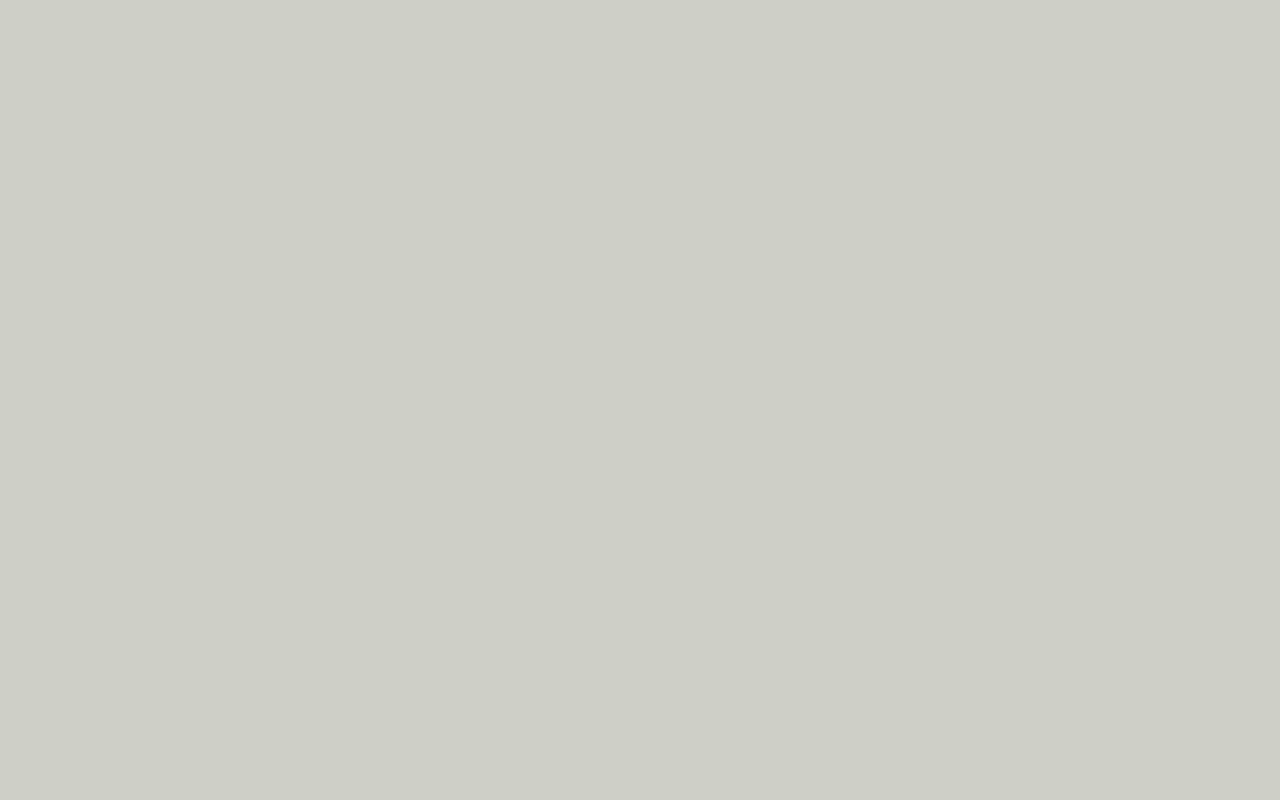
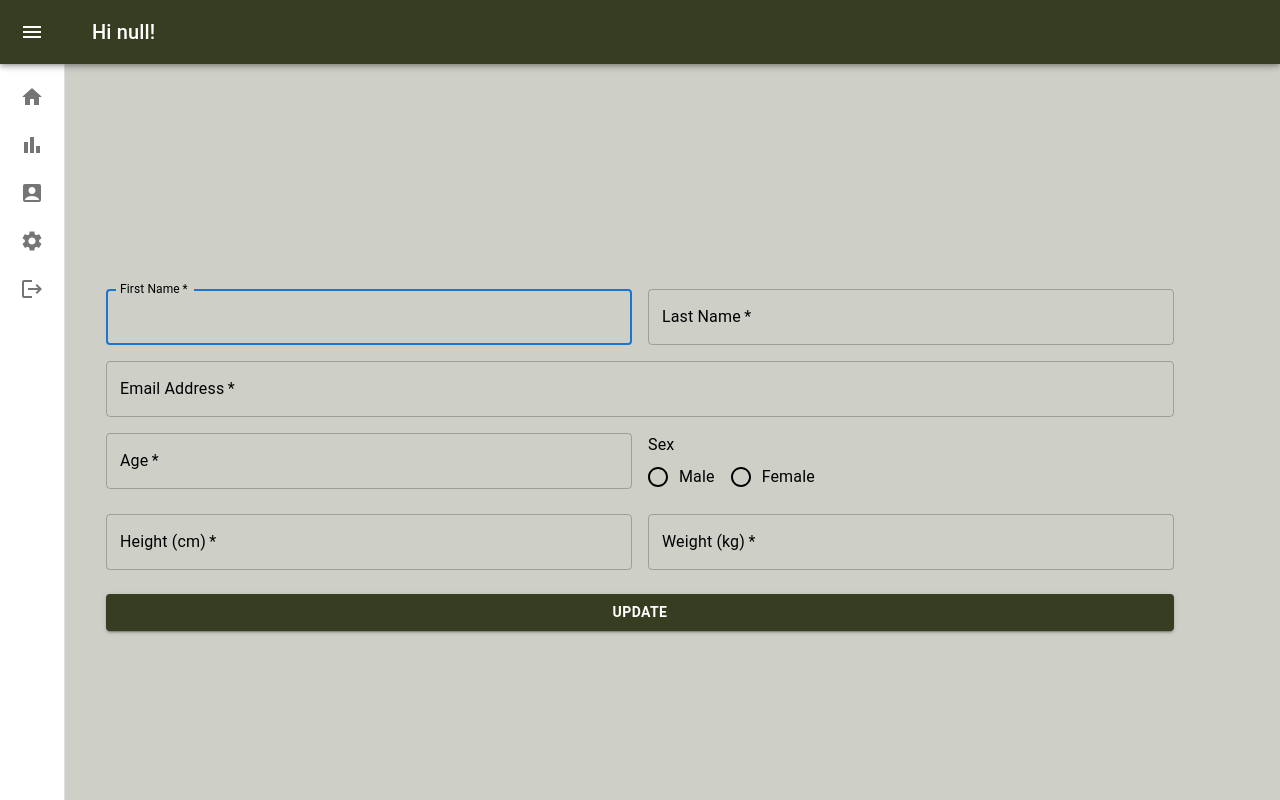
Before and after one commit to valenbia36/2023-lalibertadavanza-frontend, a React (Create React App) app: page /myProfile in a window 1280 px wide. Before the commit this address had no page. Built offline with nearby package versions, Linux system fonts and the light colour scheme; no server answers.

Commit message:
update user - my profile screen

```diff
--- a/src/App.js
+++ b/src/App.js
@@ -5,6 +5,7 @@ import SignUp from "./screens/SignUp";
 import Main from "./screens/Main";
 import ResetPassword from "./screens/ResetPassword";
 import Statistics from "./screens/Statistics";
+import MyProfile from './screens/MyProfile'
 import "./styles/Home.css";
 import { SnackbarProvider } from "notistack";
 
@@ -18,6 +19,7 @@ export default function App() {
           <Route path="main" element={<Main />} />
           <Route path="resetPassword" element={<ResetPassword />} />
           <Route path="statistics" element={<Statistics />} />
+          <Route path="myProfile" element={<MyProfile />} />
         </Routes>
       </SnackbarProvider>
     </div>
--- a/src/components/Drawer.jsx
+++ b/src/components/Drawer.jsx
@@ -146,7 +146,7 @@ export default function MiniDrawer({ user }) {
   };
 
   const navigateToMyProfileScreen = () =>{
-    //...
+    navigate("/myProfile", { replace: true });
   }
 
   const navigateToSettingsScreen = () =>{
--- a/src/components/Tables/FoodTable.jsx
+++ b/src/components/Tables/FoodTable.jsx
@@ -57,9 +57,9 @@ export default function FoodTable({filterOpen}) {
 
   const [foods, setFoods] = useState([]);
   const [totalItems, setTotalItems] = useState(0);
-  const [selectedCategory, setSelectedCategory] = useState(""); // Agrega estado para la categoría seleccionada
+  const [selectedCategory, setSelectedCategory] = useState("");
   const [page, setPage] = React.useState(0);
-  const [noResults, setNoResults] = useState(false); // Nuevo estado para controlar si no se encuentran resultados
+  const [noResults, setNoResults] = useState(false);
 
   const getFoods = async () => {
     const response = await fetch("http://localhost:3001/api/foods/", {
@@ -76,7 +76,7 @@ export default function FoodTable({filterOpen}) {
 
   useEffect(() => {
     getFoods();
-  }, []); // Ejecuta getFoods al cargar el componente
+  }, []);
 
   const handleChangePage = (event, newPage) => {
     setPage(newPage);
@@ -117,7 +117,7 @@ export default function FoodTable({filterOpen}) {
   }, [selectedCategory]);
 
   useEffect(() => {
-    if(filterOpen == false){
+    if(filterOpen === false){
       setSelectedCategory('');
       getFoods();
     }
--- /dev/null
+++ b/src/screens/MyProfile.js
@@ -0,0 +1,270 @@
+import Drawer from "../components/Drawer";
+import * as React from "react";
+import Button from "@mui/material/Button";
+import CssBaseline from "@mui/material/CssBaseline";
+import TextField from "@mui/material/TextField";
+import Grid from "@mui/material/Grid";
+import Box from "@mui/material/Box";
+import Container from "@mui/material/Container";
+import { createTheme, ThemeProvider } from "@mui/material/styles";
+import { FormControl, FormControlLabel, FormLabel, Radio, RadioGroup } from "@mui/material";
+import { useSnackbar } from "notistack";
+
+const defaultTheme = createTheme();
+
+const MyProfile = () => {
+
+    const { enqueueSnackbar } = useSnackbar();
+
+    const [user, setUser] = React.useState({
+        firstName: "",
+        lastName: "",
+        email: "",
+        password: "",
+        age: "",
+        sex: "",
+        height: "",
+        weight: "",
+    });
+
+    React.useEffect(() => {
+      getUserById();
+    }, []);
+
+    const getUserById = async () => {
+        const response = await fetch(
+          "http://localhost:3001/api/auth/users/" + localStorage.getItem("userId"), {
+            method: "GET",
+            headers: {
+              "Content-Type": "application/json",
+              Authorization: "Bearer " + localStorage.getItem("token"),
+            },
+          }
+        );
+
+        const data = await response.json();
+        console.log(JSON.stringify(data))
+        setUser(data.data);
+    };
+
+    const handleSexChange = (event) => {
+        setUser({ ...user, sex: event.target.value });
+    };
+
+    const handleUpdateUser = () => {
+
+        if ( user.firstName === "" || user.lastName === "" || user.email === "" || user.password === "" ||
+             user.sex === "" || user.age === "" || user.height === "" || user.weight === "" ) {
+          enqueueSnackbar("Some fields are empty.", { variant: "error" });
+          return;
+        }
+
+        fetch("http://localhost:3001/api/auth/users/" + localStorage.getItem("userId"), {
+          method: "PUT",
+          headers: {
+              "Content-Type": "application/json",
+          },
+          body: JSON.stringify(user),
+        }).then(function (response) {
+          if (response.status === 200) {
+              enqueueSnackbar("User updated successfully.", { variant: "success" });
+              getUserById();
+              localStorage.setItem(
+                "username",
+                user.firstName + " " + user.lastName
+              );
+
+          } else {
+              enqueueSnackbar("Something went wrong.", { variant: "error" });
+          }
+        });
+    };
+
+
+  return (
+    <div className="container">
+      <Drawer user={localStorage.getItem("username")} />
+      <div className="row justify-content-center">
+      </div>
+      <ThemeProvider theme={defaultTheme}>
+      <Container component="main" maxWidth="s" maxHeight="s">
+        <CssBaseline />
+        <Box
+          sx={{
+            display: "flex",
+            flexDirection: "column",
+            alignItems: "center",
+          }}
+        >
+          <Box sx={{ mt: 3 }}>
+            <Grid container spacing={2}>
+              <Grid item xs={12} sm={6}>
+                <TextField
+                  autoComplete="given-name"
+                  name="firstName"
+                  required
+                  fullWidth
+                  id="firstName"
+                  label="First Name"
+                  InputLabelProps={{
+                    style: { color: "black" },
+                  }}
+                  InputProps={{
+                    style: { color: "black" },
+                  }}
+                  autoFocus
+                  value={user.firstName}
+                  onChange={(e) =>
+                    setUser({ ...user, firstName: e.target.value })
+                  }
+                />
+              </Grid>
+              <Grid item xs={12} sm={6}>
+                <TextField
+                  required
+                  fullWidth
+                  id="lastName"
+                  label="Last Name"
+                  name="lastName"
+                  autoComplete="family-name"
+                  value={user.lastName}
+                  InputLabelProps={{
+                    style: { color: "black" },
+                  }}
+                  InputProps={{
+                    style: { color: "black" },
+                  }}
+                  onChange={(e) =>
+                    setUser({ ...user, lastName: e.target.value })
+                  }
+                />
+              </Grid>
+              <Grid item xs={12}>
+                <TextField
+                  required
+                  fullWidth
+                  id="email"
+                  label="Email Address"
+                  name="email"
+                  autoComplete="email"
+                  value={user.email}
+                  InputLabelProps={{
+                    style: { color: "black" },
+                  }}
+                  InputProps={{
+                    style: { color: "black" },
+                  }}
+                  onChange={(e) => setUser({ ...user, email: e.target.value })}
+                />
+              </Grid>
+              <Grid item xs={12} sm={6}>
+                <TextField
+                  required
+                  fullWidth
+                  id="age"
+                  label="Age"
+                  name="age"
+                  type="number"
+                  value={user.age}
+                  InputLabelProps={{
+                    style: { color: "black" },
+                  }}
+                  InputProps={{
+                    style: { color: "black"},
+                    inputProps: { min: 1 }
+                  }}
+                  onChange={(e) => setUser({ ...user, age: e.target.value })}
+                />
+              </Grid>
+              <Grid item xs={12} sm={6}>
+              <FormControl component="fieldset">
+                <FormLabel style={{ color: "black" }}>Sex</FormLabel>
+                <RadioGroup
+                  row
+                  aria-label="sex"
+                  name="sex"
+                  value={user.sex}
+                  onChange={handleSexChange}
+                >
+                  <FormControlLabel
+                    value="male"
+                    control={<Radio style={{ color: "black" }} />}
+                    label="Male"
+                    style={{ color: "black" }}
+                  />
+                  <FormControlLabel
+                    value="female"
+                    control={<Radio style={{ color: "black" }} />}
+                    label="Female"
+                    style={{ color: "black" }}
+                  />
+                </RadioGroup>
+              </FormControl>
+              </Grid>
+              <Grid item xs={6} sm={6}>
+                <TextField
+                  required
+                  fullWidth
+                  id="height"
+                  label="Height (cm)"
+                  name="height"
+                  type="number"
+                  value={user.height}
+                  InputLabelProps={{
+                    style: { color: "black" },
+                  }}
+                  InputProps={{
+                    style: {
+                      color: "black"
+                    },
+                    inputProps: { min: 1 }
+                  }}
+                  onChange={(e) => setUser({ ...user, height: e.target.value })}
+                />
+              </Grid>
+              <Grid item xs={6} sm={6}>
+                <TextField
+                  required
+                  fullWidth
+                  id="weight"
+                  label="Weight (kg)"
+                  name="weight"
+                  type="number"
+                  value={user.weight}
+                  InputLabelProps={{
+                    style: { color: "black" },
+                  }}
+                  InputProps={{
+                    style: {
+                      color: "black"
+                    },
+                    inputProps: { min: 1 }
+                  }}
+                  onChange={(e) => setUser({ ...user, weight: e.target.value })}
+                />
+              </Grid>
+            </Grid>
+            <Button
+              type="submit"
+              fullWidth
+              variant="contained"
+              sx={{
+                mt: 3,
+                mb: 2,
+                backgroundColor: "#373D20",
+                "&:hover": { backgroundColor: "#373D20" },
+                fontWeight: "bold",
+              }}
+              onClick={handleUpdateUser}
+            >
+              Update
+            </Button>
+          </Box>
+        </Box>
+      </Container>
+    </ThemeProvider>
+    </div>
+  );
+};
+
+export default MyProfile;
```
